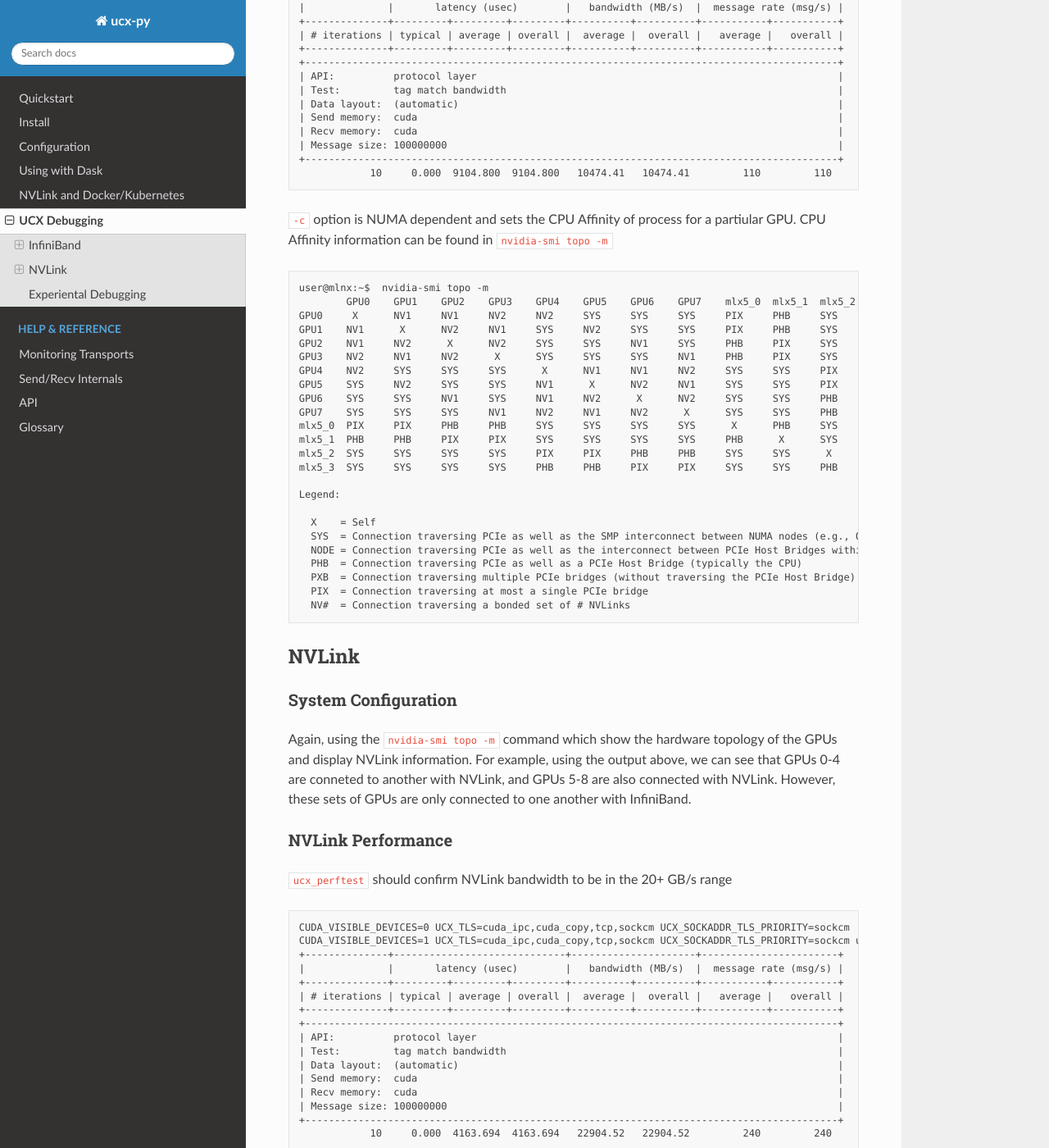
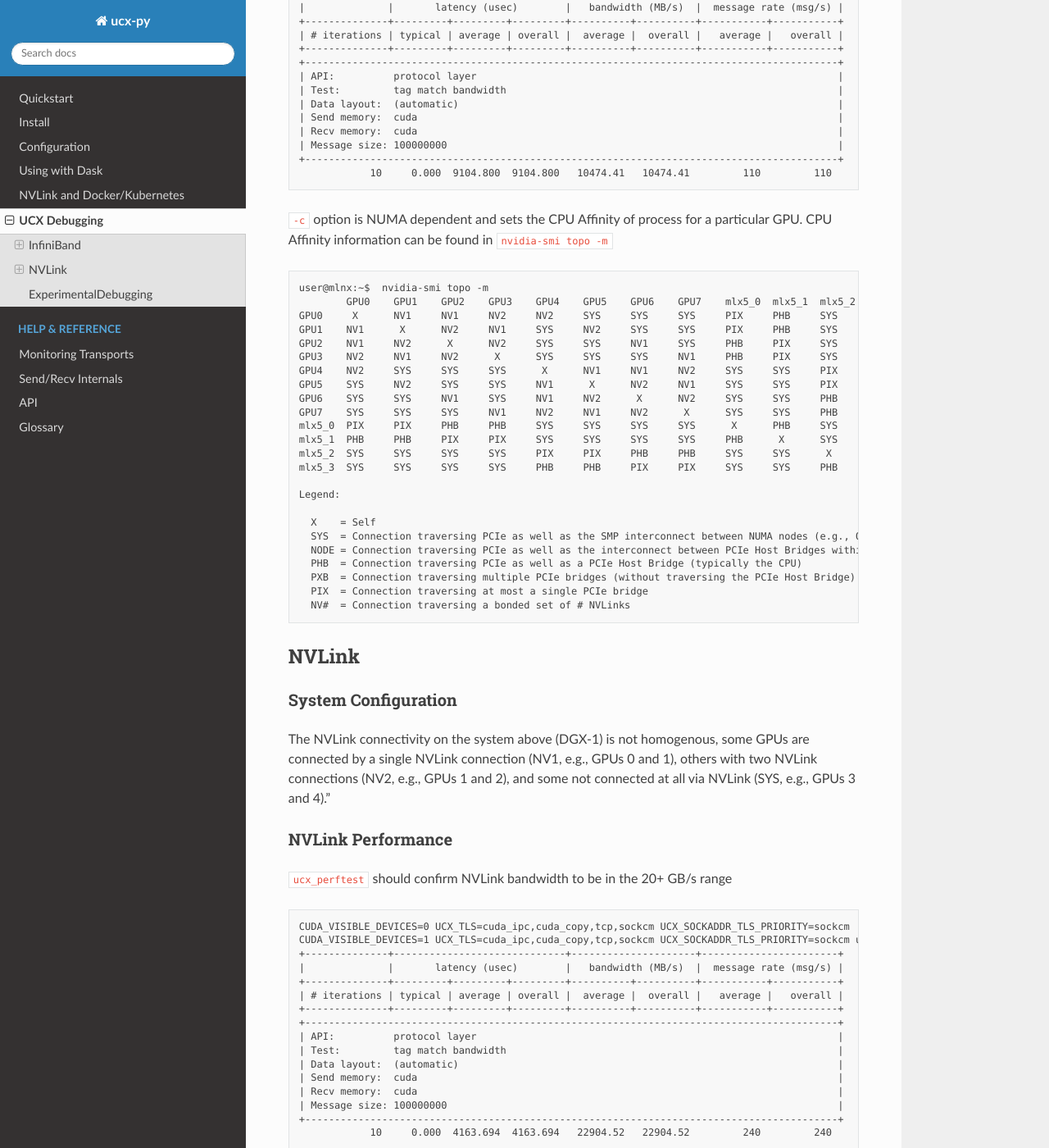
Before and after one commit to rapidsai/ucx-py, a Sphinx documentation site: the page built from docs/source/ucx-debug.rst, in a window 1280 px wide and 1400 px high, scrolled down 700 px. Shown: the whole window at 82% size. Built offline with Sphinx 7.4.7 and the Read the Docs theme 2.0.0, drawn with Linux system fonts in a browser that asks for light colours; the version number could not be read and is left out; some of the changed text lies outside the part shown.

Commit message:
update text based on suggestions from peter

```diff
--- a/docs/source/ucx-debug.rst
+++ b/docs/source/ucx-debug.rst
@@ -47,7 +47,7 @@ InfiniBand Performance
                 10     0.000  9104.800  9104.800   10474.41   10474.41         110         110
 
 
-``-c`` option is NUMA dependent and sets the CPU Affinity of process for a partiular GPU.  CPU Affinity information can be found in ``nvidia-smi topo -m``
+``-c`` option is NUMA dependent and sets the CPU Affinity of process for a particular GPU.  CPU Affinity information can be found in ``nvidia-smi topo -m``
 ::
 
     user@mlnx:~$  nvidia-smi topo -m
@@ -81,8 +81,11 @@ NVLink
 System Configuration
 ~~~~~~~~~~~~~~~~~~~~
 
-Again, using the ``nvidia-smi topo -m`` command which show the hardware topology of the GPUs and display NVLink information.  For example, using the output above, we can see that GPUs 0-4 are conneted to another with NVLink,
-and GPUs 5-8 are also connected with NVLink.  However, these sets of GPUs are only connected to one another with InfiniBand.
+
+The NVLink connectivity on the system above (DGX-1) is not homogenous,
+some GPUs are connected by a single NVLink connection (NV1, e.g., GPUs 0 and
+1), others with two NVLink connections (NV2, e.g., GPUs 1 and 2), and some not
+connected at all via NVLink (SYS, e.g., GPUs 3 and 4)."
 
 NVLink Performance
 ~~~~~~~~~~~~~~~~~~
@@ -109,7 +112,7 @@ NVLink Performance
                 10     0.000  4163.694  4163.694   22904.52   22904.52         240         240
 
 
-Experiental Debugging
+ExperimentalDebugging
 ---------------------
 
 A list of problems we have run into along the way while trying to understand performance issues with UCX/UCX-Py:
```
Also changed, not shown: other parts of docs/source/ucx-debug.rst (+1 -1 lines).
